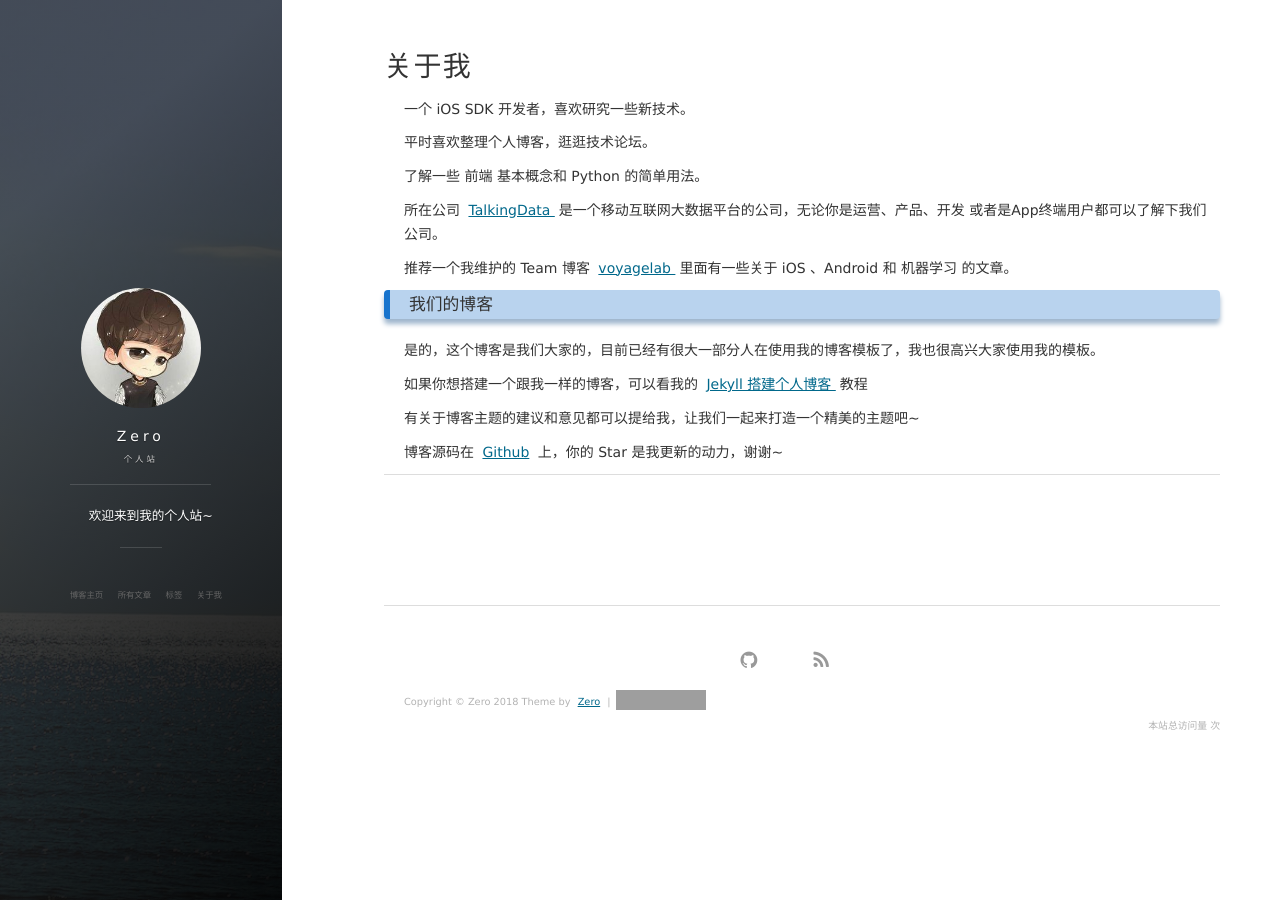
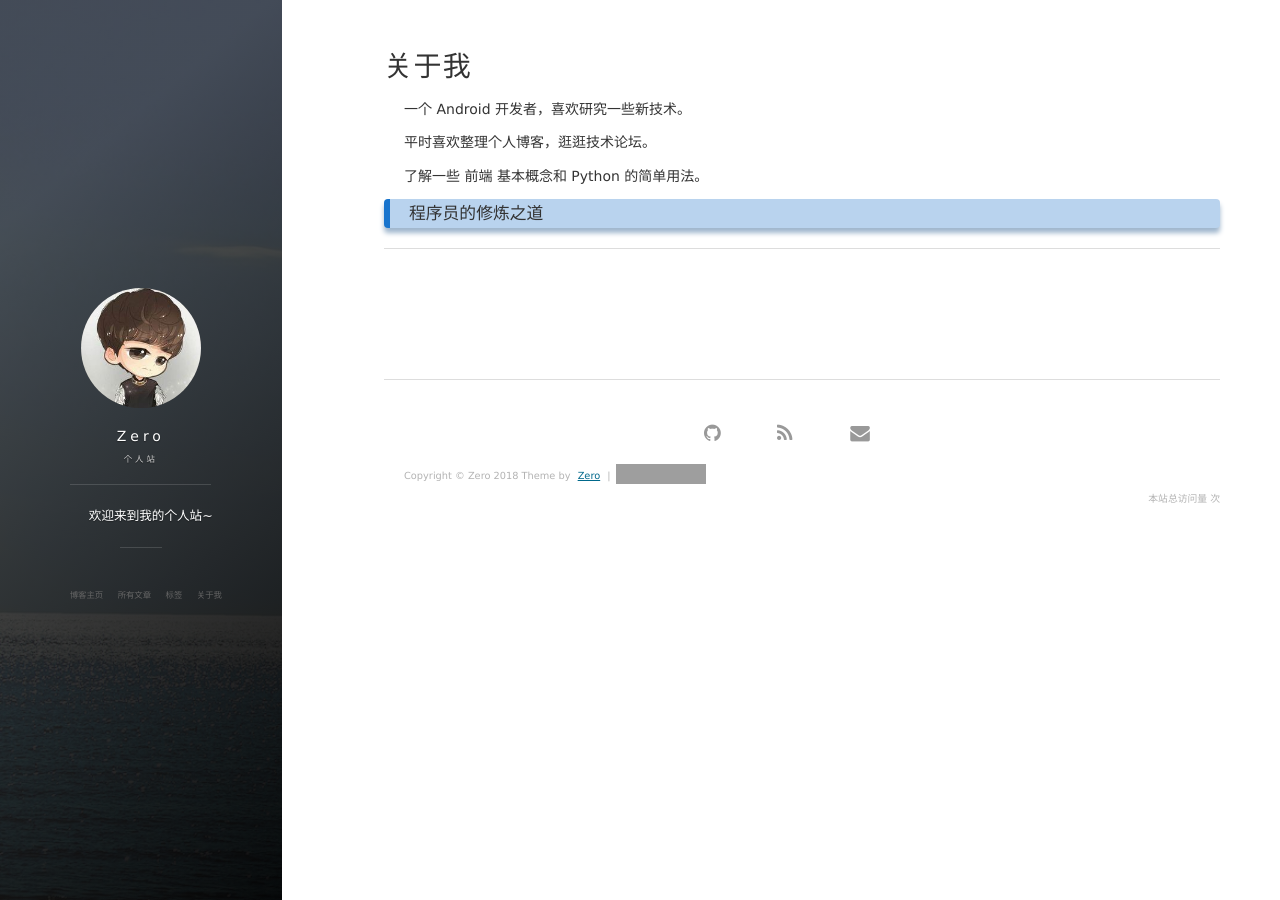
Before and after one commit to zeromr/Blog, a Jekyll site: the page built from about.md, in a window 1280 px wide. Built offline with Jekyll 4.4.1, drawn with Linux system fonts in a browser that asks for light colours; nearby versions of some CDN libraries; comment, search, counter and statistics services are not loaded; grey boxes are pictures that could not be loaded.

Commit message:
modified: _config.yml,about.md,tags.html

```diff
--- a/_config.yml
+++ b/_config.yml
@@ -18,7 +18,7 @@ social:
     #weibo:
     github: zeromr
     # twitter:
-    #mail:
+    mail: zero.mr@qq.com
 
 # 百度统计
 # 使用博客模板请去掉或者更换 id
--- a/about.md
+++ b/about.md
@@ -3,7 +3,7 @@ layout: page
 title: 关于我
 ---
 
-一个 iOS SDK 开发者，喜欢研究一些新技术。
+一个 Android 开发者，喜欢研究一些新技术。
 <p>
 平时喜欢整理个人博客，逛逛技术论坛。
 <p>
@@ -11,42 +11,8 @@ title: 关于我
 
 <p>
 
-所在公司
-<a target="_blank" href="https://www.talkingdata.com/"> TalkingData </a>
-是一个移动互联网大数据平台的公司，无论你是运营、产品、开发 或者是App终端用户都可以了解下我们公司。
-<p>
 
-推荐一个我维护的 Team 博客
-<a target="_blank" href="http://talkingdata.me/"> voyagelab </a>
-里面有一些关于 iOS 、Android 和 机器学习 的文章。
-
-<p>
-
-<h3> 我们的博客 </h3>
-
-<p>
-
-是的，这个博客是我们大家的，目前已经有很大一部分人在使用我的博客模板了，我也很高兴大家使用我的模板。
-
-<p>
-
-如果你想搭建一个跟我一样的博客，可以看我的
-<a href="/2016/10/jekyll_tutorials1/"> Jekyll 搭建个人博客 </a>
-教程
-
-<p>
-
-有关于博客主题的建议和意见都可以提给我，让我们一起来打造一个精美的主题吧~
-
-<p>
-
-博客源码在 <a target="_blank" href='https://github.com/leopardpan/leopardpan.github.io/'>Github</a> 上，你的 Star 是我更新的动力，谢谢~
-
-<p>
-
-<p>
-
-<p>
+<h3> 程序员的修炼之道 </h3>
 
 
 {% include comments.html %}
--- a/tags.html
+++ b/tags.html
@@ -4,6 +4,7 @@ title:
 header: 根据快速导航到相应的文章
 group: navigation
 ---
+
 {% include JB/setup %}
 
 <ul class="tag_box inline">
```
